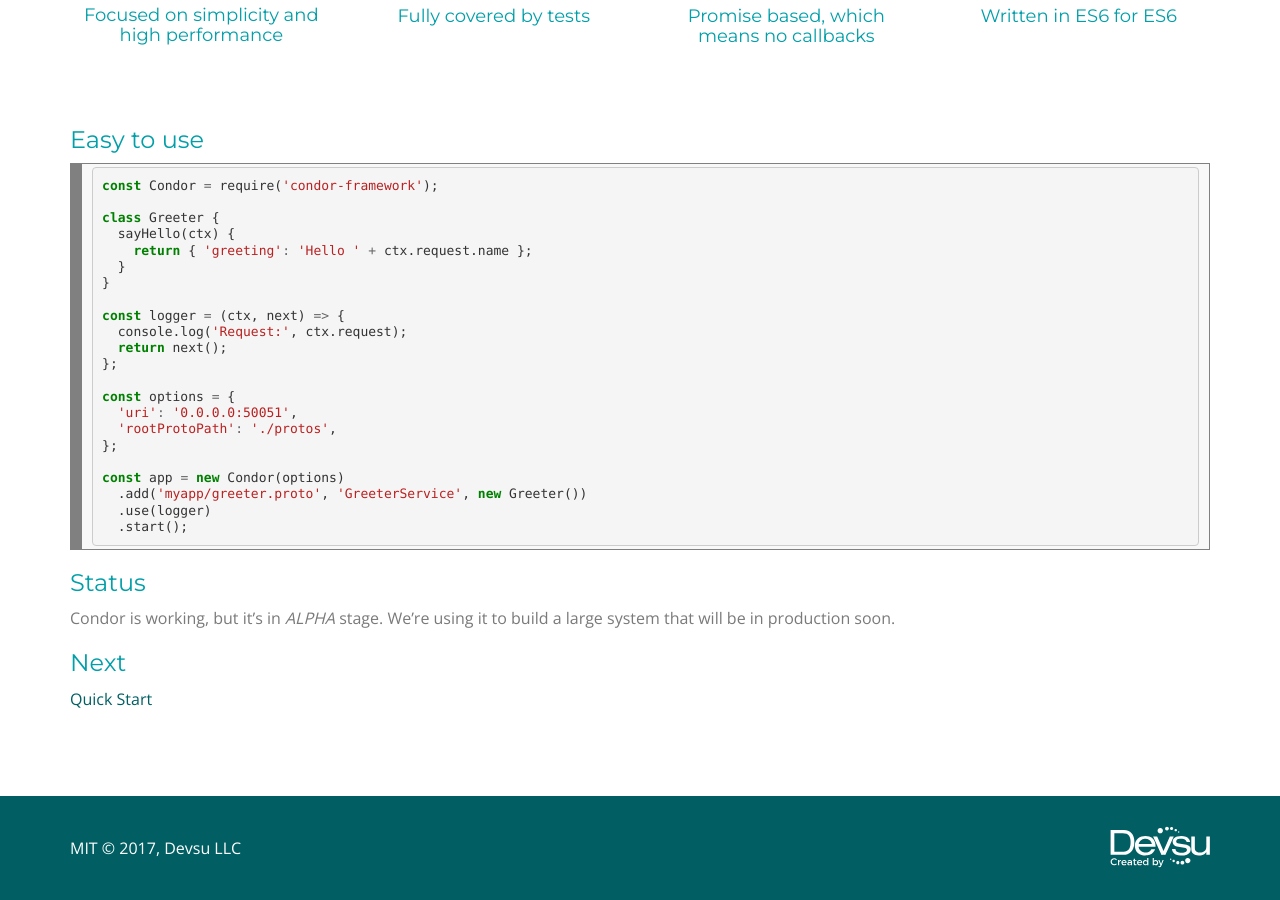
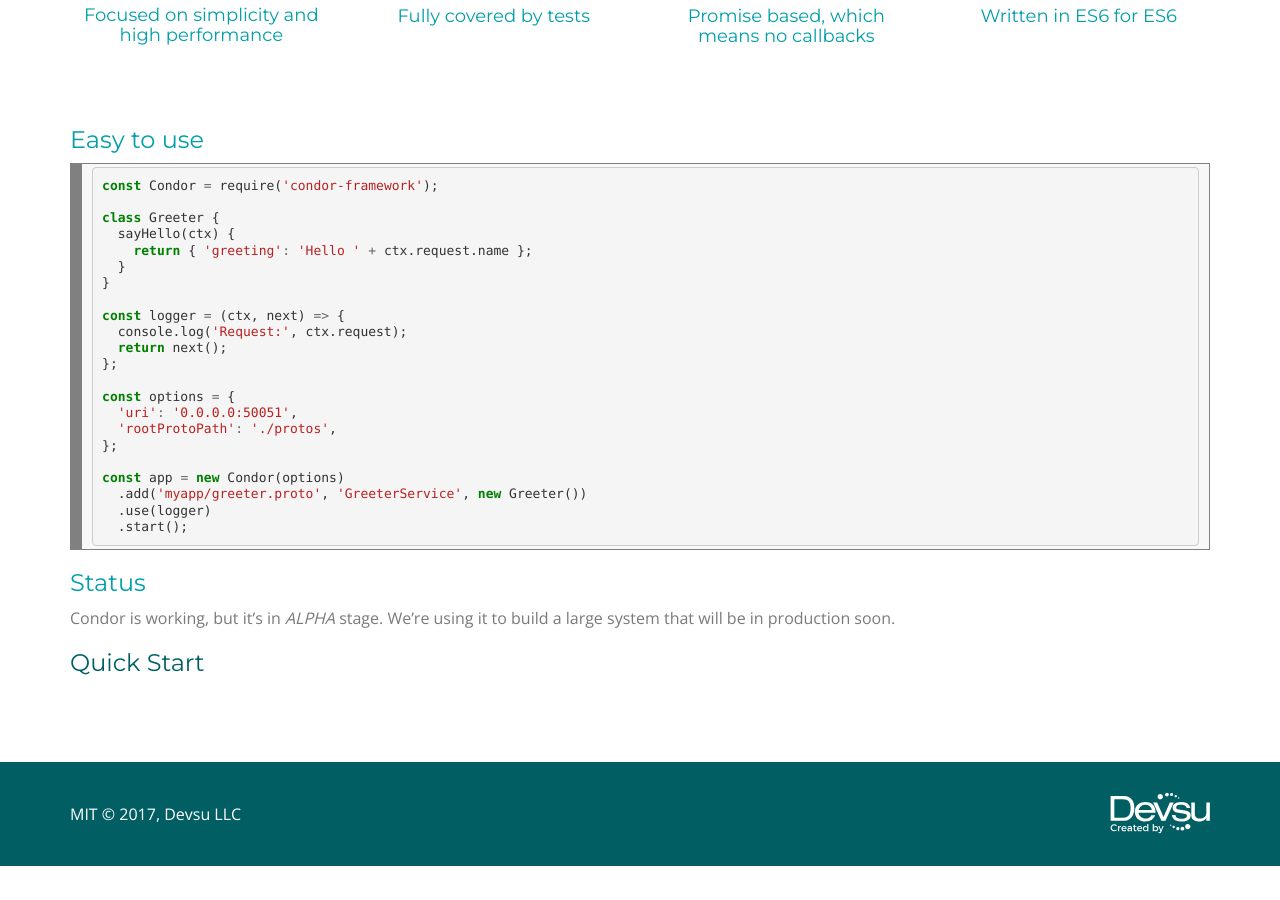
Before and after one commit to devsu/condor-framework, a Jekyll site: the page built from docs/index.md, in a window 1280 px wide and 900 px high, scrolled down 1108 px. Built offline with Jekyll 4.4.1, drawn with Linux system fonts in a browser that asks for light colours; after the commit the page ends 1974 px from its top, so only the background shows below that.

Commit message:
small fixes in documentation

```diff
--- a/docs/index.md
+++ b/docs/index.md
@@ -34,6 +34,4 @@ layout: home
 
 Condor is working, but it's in *ALPHA* stage. We're using it to build a large system that will be in production soon.
 
-### Next
-
-[Quick Start](quick-start)
+### [Quick Start](quick-start)
```
Also changed, not shown: docs/quick-start.md (+0 -2 lines).
